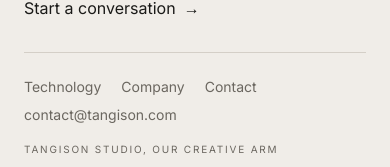
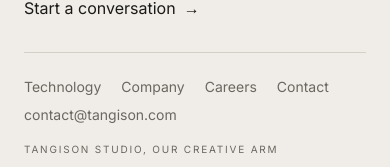
Before and after one commit to tangison/tangison-technologies-website, a Next.js app: page / in a window 390 px wide. Shown: the part 6459-6626 px from the top of the page. Built offline with nearby package versions, Linux system fonts and the light colour scheme; no server answers.

Commit message:
Phase 6 T7: link Careers from the footer
NAV_SECONDARY only renders inside the mobile drawer, so /careers was
orphaned on desktop. It now appears in the footer on every non-legal page.

```diff
--- a/src/components/site/footer.tsx
+++ b/src/components/site/footer.tsx
@@ -40,6 +40,7 @@ const CONTENT: Record<
     links: [
       { label: "Technology", href: "/technology" },
       { label: "Company", href: "/company" },
+      { label: "Careers", href: "/careers" },
       { label: "Contact", href: "/contact" },
     ],
   },
@@ -49,6 +50,7 @@ const CONTENT: Record<
     cta: { label: "Visit Tangison Studio", href: STUDIO_HREF, external: true },
     links: [
       { label: "Company", href: "/company" },
+      { label: "Careers", href: "/careers" },
       { label: "Brand", href: "/brand" },
       { label: "Contact", href: "/contact" },
     ],
@@ -69,6 +71,7 @@ const CONTENT: Record<
     links: [
       { label: "Technology", href: "/technology" },
       { label: "Company", href: "/company" },
+      { label: "Careers", href: "/careers" },
       { label: "Contact", href: "/contact" },
     ],
   },
```
